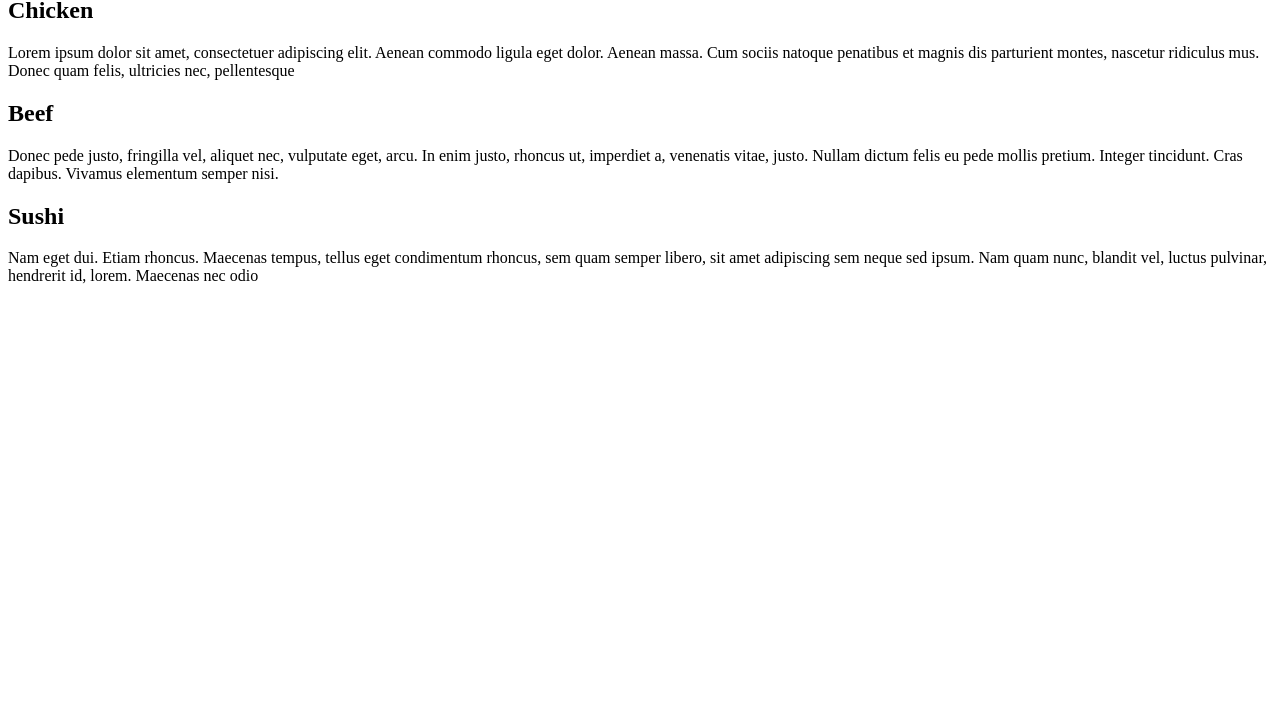
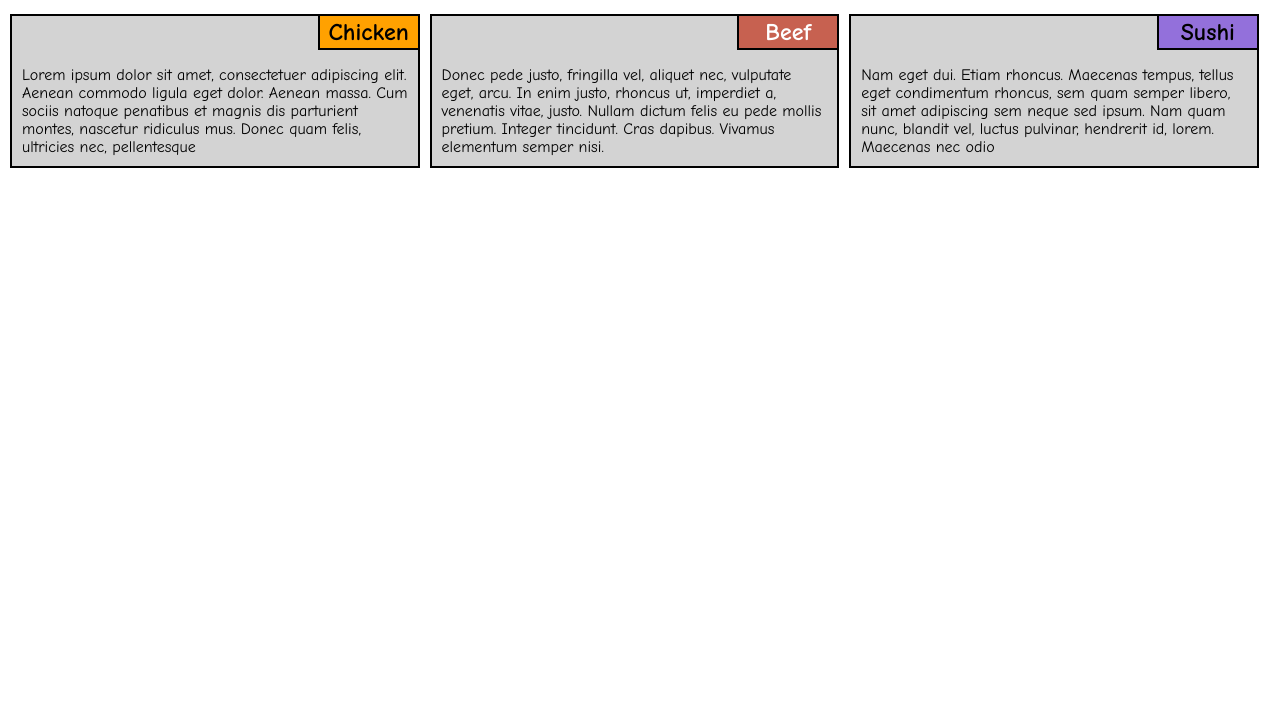
Before and after one commit to chrystal-lyu/module2_solutions, a plain HTML site: page index.html in a window 1280 px wide. Shown: the part 83-800 px from the top of the page. Drawn offline with Linux system fonts and the light colour scheme; files that its build step writes are made by us from their sources.

Commit message:
Update index.html

```diff
--- a/index.html
+++ b/index.html
@@ -4,7 +4,7 @@
     <meta charset="UTF-8">
     <meta name = "viewpoint" content = "width = device-width, initial-scale=1">
     <title>Assignment Solution for Module 2</title>
-    <link rel="stylesheet" href="module2styles.css">
+    <link rel="stylesheet" href="stylesheet.css">
 </head>
 <body>
 
```
